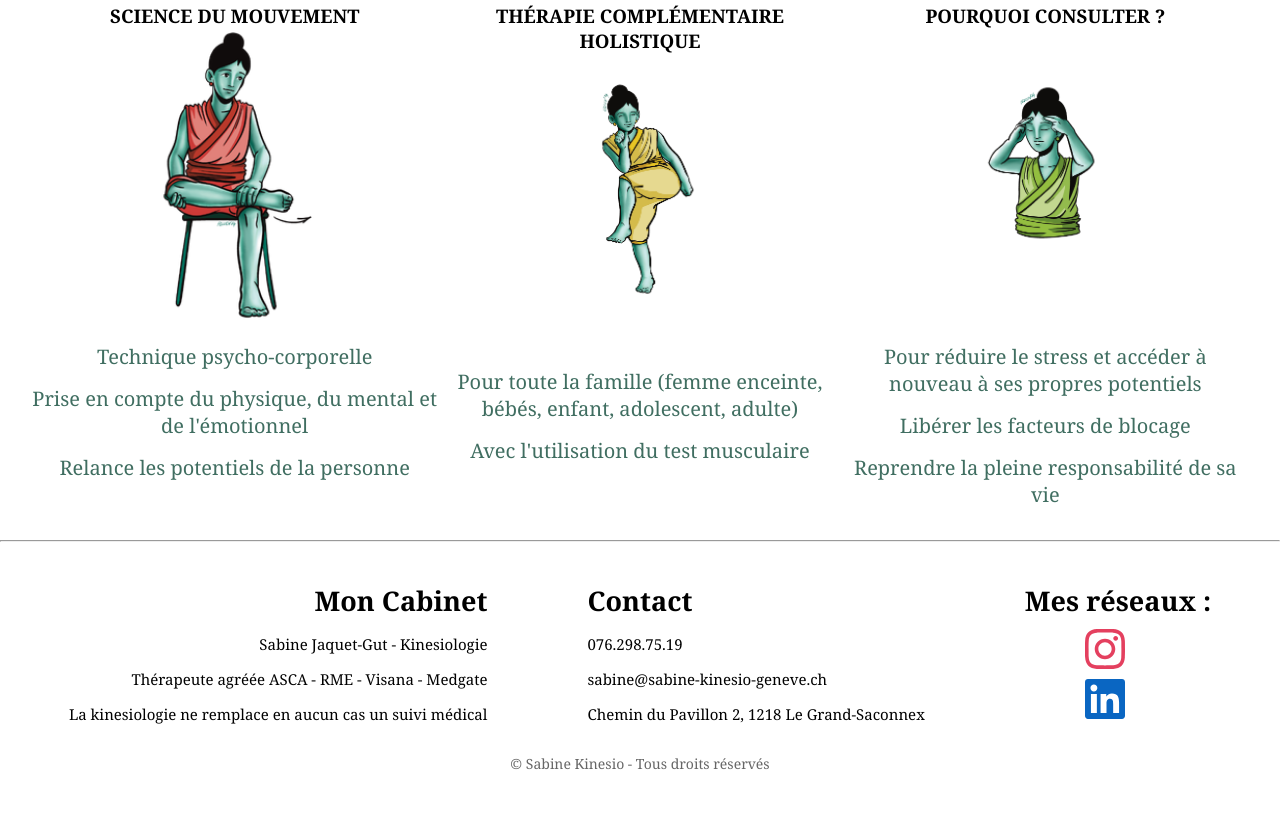
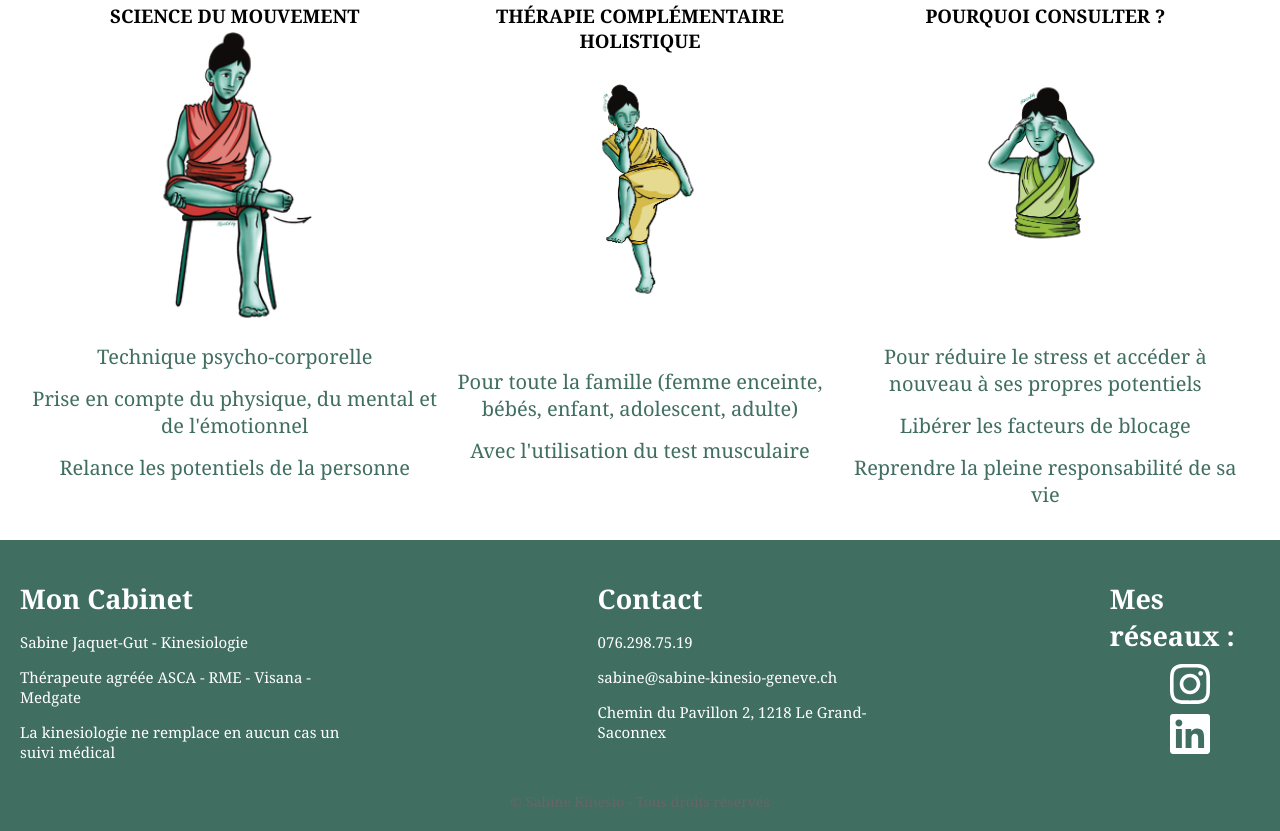
Before and after one commit to R0maln210/Site-Web-Sabine-Kinesio, a website: page index.html in a window 1280 px wide. Shown: the part 1720-2551 px from the top of the page. Before the commit the page ends 2513 px from the top, so only its background shows below. Drawn offline with Linux system fonts and the light colour scheme.

Commit message:
Pour toi mb Marcus

```diff
--- a/index.html
+++ b/index.html
@@ -117,8 +117,6 @@
         </div>
     </main>
 
-    <hr class="trait">
-
     <footer class="footer">
 
         <nav class="navFooter">
@@ -139,13 +137,13 @@
             <div class="footerColonneReseau">
                 <h2> Mes réseaux : </h2>
                 <a href="https://instagram.com/sabinekinesio" aria-label="Instagram" class="boutonInstagram">
-                    <svg viewBox="0 0 24 24" fill="#E4405F">
+                    <svg viewBox="0 0 24 24" fill="#fff">
                         <path
                             d="M12 2.163c3.204 0 3.584.012 4.85.07 3.252.148 4.771 1.691 4.919 4.919.058 1.265.069 1.645.069 4.849 0 3.205-.012 3.584-.069 4.849-.149 3.225-1.664 4.771-4.919 4.919-1.266.058-1.644.07-4.85.07-3.204 0-3.584-.012-4.849-.07-3.26-.149-4.771-1.699-4.919-4.92-.058-1.265-.07-1.644-.07-4.849 0-3.204.013-3.583.07-4.849.149-3.227 1.664-4.771 4.919-4.919 1.266-.057 1.645-.069 4.849-.069zm0-2.163c-3.259 0-3.667.014-4.947.072-4.358.2-6.78 2.618-6.98 6.98-.059 1.281-.073 1.689-.073 4.948 0 3.259.014 3.668.072 4.948.2 4.358 2.618 6.78 6.98 6.98 1.281.058 1.689.072 4.948.072 3.259 0 3.668-.014 4.948-.072 4.354-.2 6.782-2.618 6.979-6.98.059-1.28.073-1.689.073-4.948 0-3.259-.014-3.667-.072-4.947-.196-4.354-2.617-6.78-6.979-6.98-1.281-.059-1.69-.073-4.949-.073zm0 5.838c-3.403 0-6.162 2.759-6.162 6.162s2.759 6.163 6.162 6.163 6.162-2.759 6.162-6.163c0-3.403-2.759-6.162-6.162-6.162zm0 10.162c-2.209 0-4-1.79-4-4 0-2.209 1.791-4 4-4s4 1.791 4 4c0 2.21-1.791 4-4 4zm6.406-11.845c-.796 0-1.441.645-1.441 1.44s.645 1.44 1.441 1.44c.795 0 1.439-.645 1.439-1.44s-.644-1.44-1.439-1.44z" />
                     </svg>
                 </a>
                 <a href="https://linkedin.com/in/sabine-jaquet-gut-a181802a3" aria-label="LinkedIn" class="boutonLinkedin">
-                    <svg viewBox="0 0 24 24" fill="#0A66C2">
+                    <svg viewBox="0 0 24 24" fill="#fff">
                         <path
                             d="M20.447 20.452h-3.554v-5.569c0-1.328-.027-3.037-1.852-3.037-1.853 0-2.136 1.445-2.136 2.939v5.667H9.351V9h3.414v1.561h.046c.477-.9 1.637-1.85 3.37-1.85 3.601 0 4.267 2.37 4.267 5.455v6.286zM5.337 7.433c-1.144 0-2.063-.926-2.063-2.065 0-1.138.92-2.063 2.063-2.063 1.14 0 2.064.925 2.064 2.063 0 1.139-.925 2.065-2.064 2.065zm1.782 13.019H3.555V9h3.564v11.452zM22.225 0H1.771C.792 0 0 .774 0 1.729v20.542C0 23.227.792 24 1.771 24h20.451C23.2 24 24 23.227 24 22.271V1.729C24 .774 23.2 0 22.222 0h.003z" />
                     </svg>
--- a/style.css
+++ b/style.css
@@ -276,24 +276,21 @@ body {
 
 
 /* FOOTER */
-.trait {
-  height: 2px;
-  background-color: var(--vert);
-}
 
 .footer {
   display: flex;
   flex-direction: column;
   padding: 20px;
   padding-top: 40px;
+  background-color: var(--vertBaniere);
 }
 
 .navFooter {
   display: flex;
   justify-content: center;
-  align-items: flex-start;
   font-size: 18px;
-  gap: 100px;
+  gap: 15rem;
+  color: #fff;
 }
 
 .navFooter p {
@@ -302,8 +299,8 @@ body {
   padding-top: 15px;
 }
 
-.footerColonneCabinet {
-  text-align: right;
+.footerColoneContact {
+  text-align: center;
 }
 
 .footerColonneReseau a {
```
